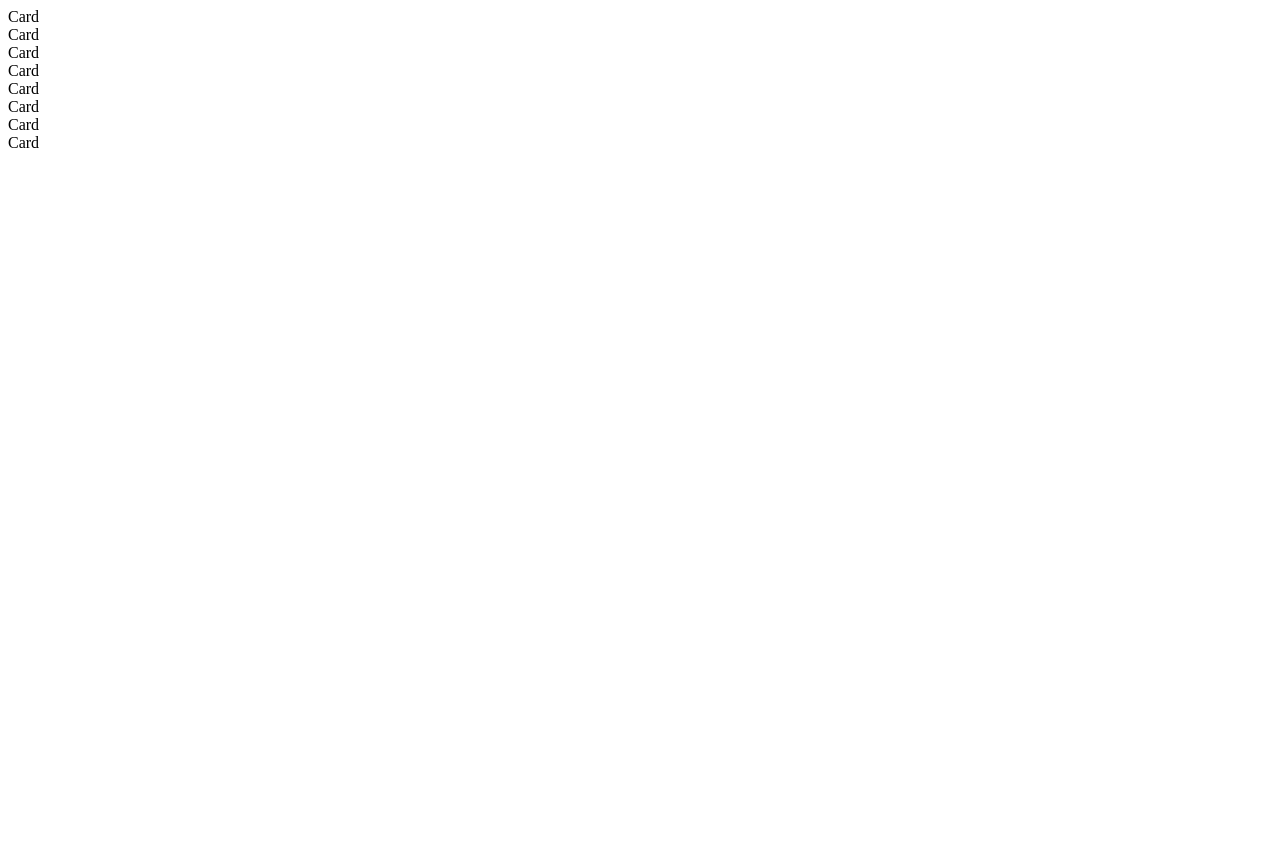
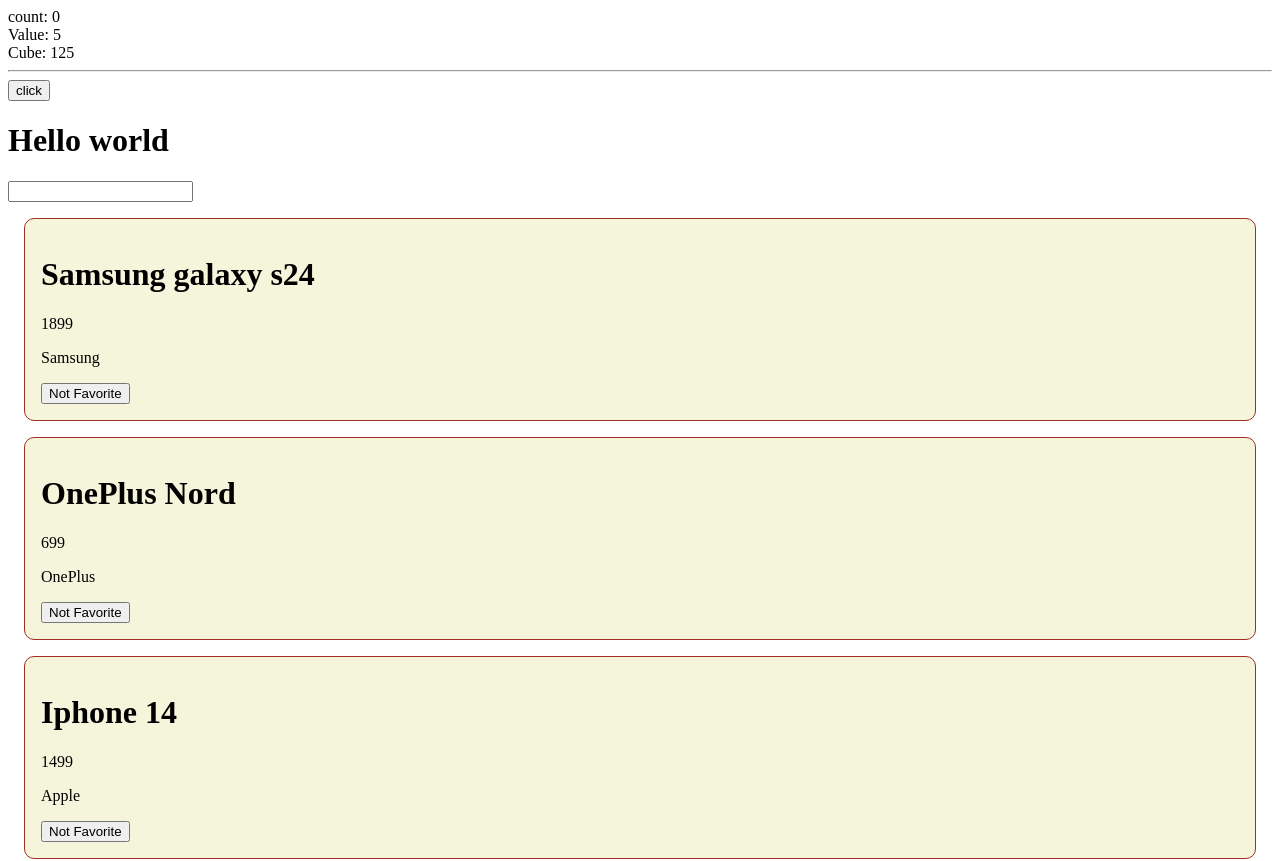
Before and after one commit to samarajyastha/mern-20250622, a React (Vite) app: page / in a window 1280 px wide. Shown: the top 861 px of the page. Before the commit the page ends 800 px from the top, so only its background shows below. Built offline with nearby package versions, Linux system fonts and the light colour scheme.

Commit message:
react hooks, state, props

```diff
--- a/src/App.css
+++ b/src/App.css
@@ -0,0 +1,7 @@
+.card {
+  background-color: beige;
+  border: 1px solid brown;
+  border-radius: 10px;
+  padding: 1rem;
+  margin: 1rem;
+}
--- a/src/App.jsx
+++ b/src/App.jsx
@@ -1,16 +1,45 @@
 import Card from "./Card";
+import "./App.css";
+import { useEffect, useRef, useState } from "react";
+import ComponentA from "./components/ComponentA";
+import ComponentB from "./components/ComponentB";
+import ComponentC from "./components/ComponentC";
 
 function App() {
+  const [count, setCount] = useState(0);
+
+  const titleRef = useRef(null);
+  const inputRef = useRef(null);
+
+  useEffect(
+    () => {
+      console.log(count);
+
+      console.log(titleRef);
+
+      return () => {
+        // cleanup
+      };
+    },
+    [count] // dependencies (state variable)
+  );
+
   return (
     <div>
-      <Card />
-      <Card />
-      <Card />
-      <Card />
-      <Card />
-      <Card />
-      <Card />
-      <Card />
+      <span>count: {count}</span>
+
+      <ComponentA numA={count} />
+      <hr />
+      <button onClick={() => setCount(count + 1)}>click</button>
+
+      <h1 ref={titleRef}>Hello world</h1>
+
+      <input type="text" ref={inputRef} />
+
+      <Card title="Samsung galaxy s24" brand="Samsung" price={1899} />
+      <Card title="OnePlus Nord" brand="OnePlus" price={699} />
+      <Card title="Iphone 14" brand="Apple" price={1499} />
+      <Card title="Redmi Note 9 Pro" brand="MI" />
     </div>
   );
 }
--- a/src/Card.jsx
+++ b/src/Card.jsx
@@ -1,7 +1,20 @@
-import React from "react";
+import { useState } from "react";
 
-function Card() {
-  return <div>Card</div>;
+function Card({ title = "Title", price = 100, brand }) {
+  const [favorite, setFavorite] = useState(false);
+
+  return (
+    <div className="card">
+      <h1>{title}</h1>
+      <span>{price}</span>
+      <p>{brand}</p>
+      {favorite ? <span>❤️</span> : null}
+
+      <button onClick={() => setFavorite(!favorite)}>
+        {favorite ? "Favorite" : "Not Favorite"}
+      </button>
+    </div>
+  );
 }
 
 export default Card;
--- /dev/null
+++ b/src/components/ComponentA.jsx
@@ -0,0 +1,12 @@
+import ComponentB from "./ComponentB";
+
+const ComponentA = ({ numA = 0 }) => {
+  return (
+    <div>
+      Value: {numA + 5}
+      <ComponentB numB={numA + 5} />
+    </div>
+  );
+};
+
+export default ComponentA;
--- /dev/null
+++ b/src/components/ComponentB.jsx
@@ -0,0 +1,11 @@
+import ComponentC from "./ComponentC";
+
+const ComponentB = ({ numB = 0 }) => {
+  return (
+    <div>
+      <ComponentC numC={numB} />
+    </div>
+  );
+};
+
+export default ComponentB;
--- /dev/null
+++ b/src/components/ComponentC.jsx
@@ -0,0 +1,5 @@
+const ComponentC = ({ numC = 0 }) => {
+  return <div>Cube: {numC * numC * numC}</div>;
+};
+
+export default ComponentC;
```
Also changed, not shown: 1 other file (tests, documents, lock files or other folders).
